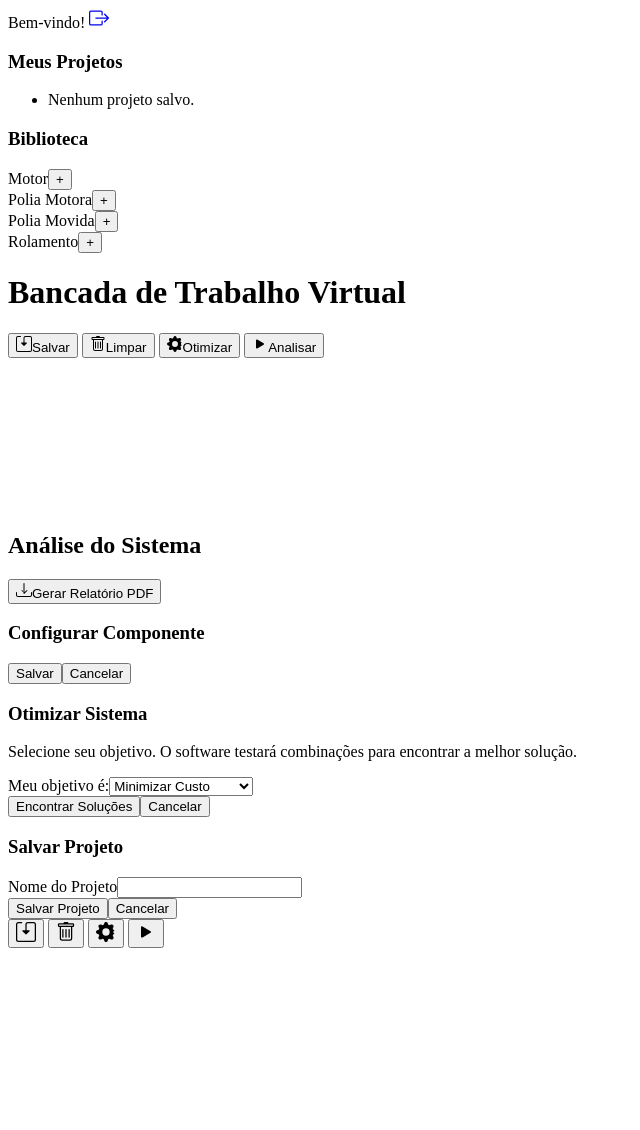
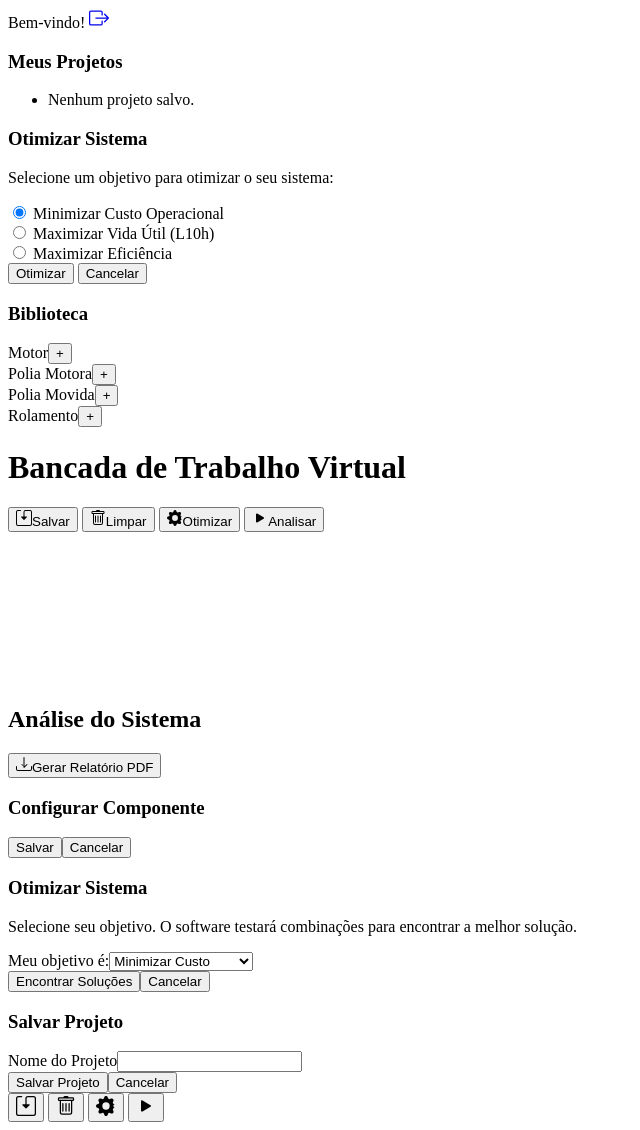
Before and after one commit to Jonathan0078/Dockerfile-, a Flask app: page /dashboard in a window 1280 px wide. Shown: the whole page, without its empty margins (0-640 px from the left). Before the commit the page ends 948 px from the top, so only its background shows below. Run offline with Flask 3, Linux system fonts and the light colour scheme; the visitor is signed in with stand-in values (Sample User, id 1); data that the repository does not hold is empty; some libraries are stand-ins or nearby versions.

Commit message:
Update platform.html

```diff
--- a/templates/platform.html
+++ b/templates/platform.html
@@ -22,6 +22,28 @@
                 <ul id="project-list">
                     </ul>
             </div>
+            <div id="optimize-modal" class="modal-backdrop hidden">
+        <div class="modal-content">
+            <h3>Otimizar Sistema</h3>
+            <form id="optimize-form">
+                <p>Selecione um objetivo para otimizar o seu sistema:</p>
+                <div class="input-group">
+                    <input type="radio" id="goal-cost" name="optimization_goal" value="cost" checked>
+                    <label for="goal-cost">Minimizar Custo Operacional</label>
+                </div>
+                <div class="input-group">
+                    <input type="radio" id="goal-life" name="optimization_goal" value="life">
+                    <label for="goal-life">Maximizar Vida Útil (L10h)</label>
+                </div>
+                <div class="input-group">
+                    <input type="radio" id="goal-efficiency" name="optimization_goal" value="efficiency">
+                    <label for="goal-efficiency">Maximizar Eficiência</label>
+                </div>
+                <button type="submit" class="btn btn-highlight">Otimizar</button>
+                <button type="button" id="optimize-modal-close-btn" class="btn btn-secondary">Cancelar</button>
+            </form>
+        </div>
+    </div>
             <div id="library-panel">
                 <h3>Biblioteca</h3>
                 <div class="component-item"><span>Motor</span><button class="add-btn" data-type="motor">+</button></div>
```
